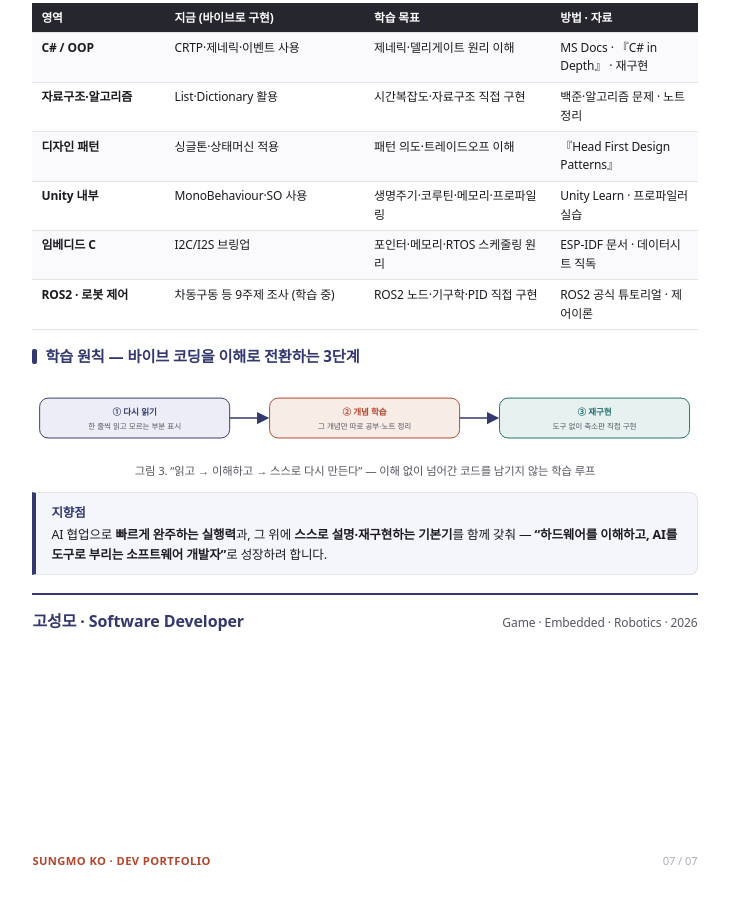
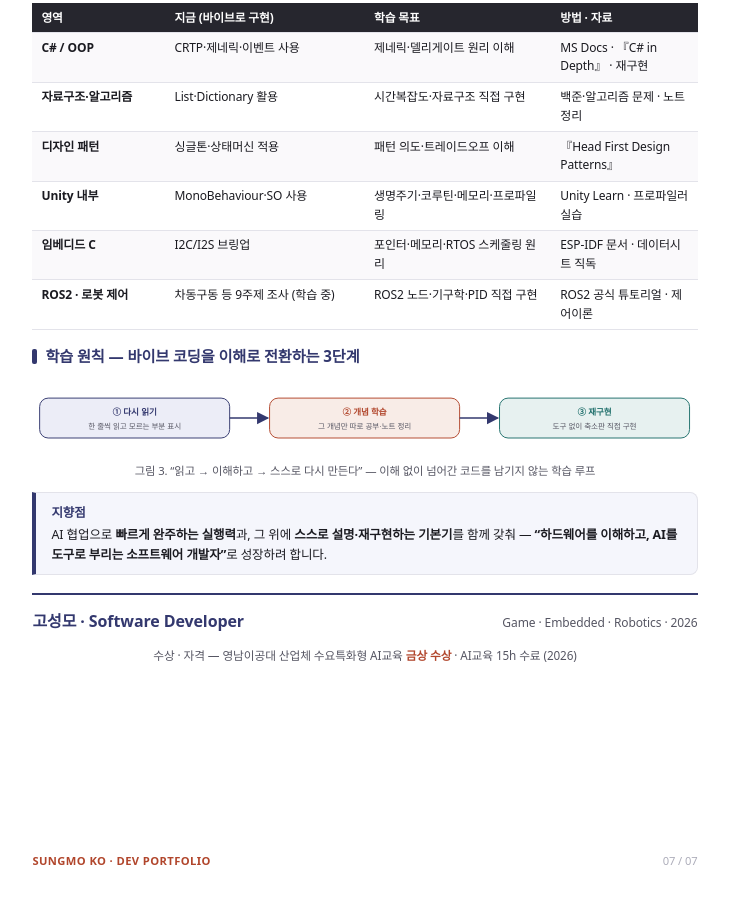
Before and after one commit to G0Sun9M0/portfolio, a plain HTML site: page index.html in a window 1280 px wide. Shown: the part 8069-8972 px from the top of the page, without its empty margins (275-1004 px from the left). Drawn offline with Linux system fonts and the light colour scheme.

Commit message:
add: 포트폴리오 마지막 페이지 하단에 수상·자격 한 줄(금상·수료) 추가
Co-Authored-By: Claude Opus 4.8 <noreply@anthropic.com>

```diff
--- a/index.html
+++ b/index.html
@@ -495,6 +495,8 @@
     <div style="font-size:9pt;color:var(--sub)">Game · Embedded · Robotics · 2026</div>
   </div>
 
+  <p style="margin:12px 0 0;font-size:8.8pt;color:var(--sub);text-align:center">수상 · 자격 — 영남이공대 산업체 수요특화형 AI교육 <b style="color:var(--accent2)">금상 수상</b> · AI교육 15h 수료 (2026)</p>
+
   <span class="brand">SUNGMO KO · DEV PORTFOLIO</span>
   <span class="pager">07 / 07</span>
 </section>
```
Also changed, not shown: portfolio.html (+2 -0 lines), 1 other file.
